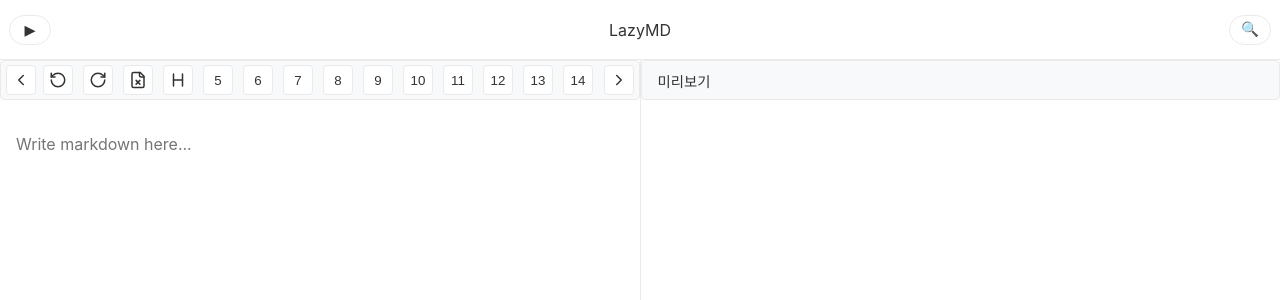
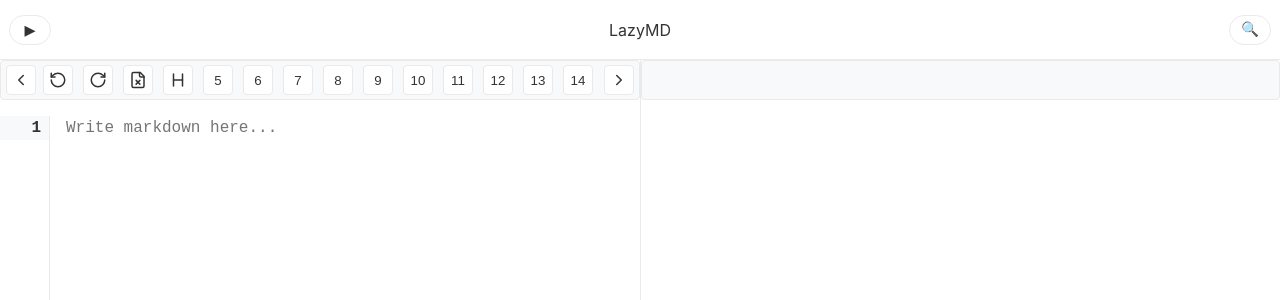
Before and after one commit to hyeongahah/lazymd, a Next.js app: page / in a window 1280 px wide. Shown: the top 300 px of the page. Built offline with nearby package versions, Linux system fonts and the light colour scheme.

Commit message:
줄번호 자동 생성

```diff
--- a/src/components/MarkdownEditor/index.tsx
+++ b/src/components/MarkdownEditor/index.tsx
@@ -1,6 +1,6 @@
 import { useMarkdown } from '@/hooks/useMarkdown';
 import { Toolbar } from '@/components/Toolbar/ToolbarButton';
-import { useRef, useEffect } from 'react';
+import { useRef, useEffect, useState } from 'react';
 import styles from './styles.module.css';
 import { useUndo } from '@/features/markdownSyntax/09simpleEdit/31undo';
 import { getCurrentLine } from '@/utils/editorUtils';
@@ -19,6 +19,7 @@
   const textareaRef = useRef<HTMLTextAreaElement>(null);
   const { undoManager } = useUndo();
   const isComposing = useRef(false);
+  const [currentLine, setCurrentLine] = useState(1);
 
   // 컴포넌트 마운트 시 저장된 내용 불러오기
   useEffect(() => {
@@ -91,9 +92,32 @@
   const handleCompositionStart = () => handleComposition(isComposing, true);
   const handleCompositionEnd = () => handleComposition(isComposing, false);
 
+  // 커서 위치 변경 감지 핸들러 추가
+  const handleCursorChange = (e: React.SyntheticEvent<HTMLTextAreaElement>) => {
+    const textarea = e.currentTarget;
+    const cursorPosition = textarea.selectionStart;
+    const textBeforeCursor = textarea.value.substring(0, cursorPosition);
+    const currentLineNumber = textBeforeCursor.split('\n').length;
+    setCurrentLine(currentLineNumber);
+  };
+
   return (
     <div className={styles.editorContainer}>
       <Toolbar undoManager={undoManager} textareaRef={textareaRef} />
+      <div className={styles.editorContent}>
+        <div className={styles.lineNumbers}>
+          {markdownText.split('\n').map((_, index) => (
+            <div
+              key={index}
+              className={`${styles.lineNumber} ${
+                currentLine === index + 1 ? styles.active : ''
+              }`}
+            >
+              {index + 1}
+            </div>
+          ))}
+        </div>
+        <div className={styles.editorWrapper}>
           <textarea
             ref={textareaRef}
             className={styles.editor}
@@ -104,7 +128,12 @@
             onCompositionEnd={handleCompositionEnd}
             placeholder='Write markdown here...'
             spellCheck={false}
+            onSelect={handleCursorChange} // 커서 변경 감지
+            onClick={handleCursorChange} // 클릭으로 인한 커서 변경 감지
+            onKeyUp={handleCursorChange} // 키보드로 인한 커서 변경 감지
           />
+        </div>
+      </div>
     </div>
   );
 }
--- a/src/components/MarkdownEditor/styles.module.css
+++ b/src/components/MarkdownEditor/styles.module.css
@@ -5,16 +5,55 @@
   background-color: var(--background-color);
 }
 
+.editorContent {
+  flex: 1;
+  display: flex;
+  overflow: hidden;
+}
+
+.lineNumbers {
+  flex: 0 0 50px;
+  background-color: var(--background-secondary);
+  padding: 0;
+  border-right: 1px solid var(--border-color);
+  overflow-y: auto;
+}
+
+.lineNumber {
+  text-align: right;
+  height: 1.5rem;
+  padding: 0 0.5rem;
+  color: var(--text-secondary);
+  font-family: monospace;
+  font-size: 1rem;
+  line-height: 1.5rem;
+  display: flex;
+  align-items: center;
+  justify-content: flex-end;
+  transition: background-color 0.2s;
+}
+
+.lineNumber.active {
+  background-color: var(--menu-background);
+  color: var(--text-color);
+  font-weight: bold;
+}
+
+.editorWrapper {
+  flex: 1;
+  overflow: hidden;
+}
+
 .editor {
-  flex: 1;
   width: 100%;
-  padding: var(--editor-padding);
+  height: 100%;
+  padding: 0 1rem;
   border: none;
   resize: none;
   outline: none;
-  font-family: var(--editor-font-family);
-  font-size: var(--editor-font-size);
-  line-height: var(--editor-line-height);
+  font-family: monospace;
+  font-size: 1rem;
+  line-height: 1.5rem;
   background-color: var(--background-color);
   color: var(--text-color);
   scrollbar-width: thin;
--- a/src/components/MarkdownPreview/index.tsx
+++ b/src/components/MarkdownPreview/index.tsx
@@ -1,3 +1,4 @@
+import React from 'react';
 import { useMarkdown } from '@/hooks/useMarkdown';
 import { useEffect, useState } from 'react';
 import { useScrollSync } from '@/hooks/useScrollSync';
@@ -25,13 +26,17 @@
   return (
     <div className={styles.previewContainer}>
       <div className={styles.previewToolbar}>
-        <span>미리보기</span>
+        <div className={styles.toolbarContent}>{/* 툴바 내용 */}</div>
       </div>
-      <div
-        ref={previewRef}
-        className={styles.preview}
-        dangerouslySetInnerHTML={{ __html: html }}
-      />
+      <div className={styles.previewContent}>
+        <div className={styles.previewWrapper}>
+          <div
+            ref={previewRef}
+            className={styles.preview}
+            dangerouslySetInnerHTML={{ __html: html }}
+          />
+        </div>
+      </div>
     </div>
   );
 }
--- a/src/components/MarkdownPreview/styles.module.css
+++ b/src/components/MarkdownPreview/styles.module.css
@@ -19,13 +19,23 @@
   font-size: 0.9rem;
 }
 
+.previewContent {
+  flex: 1;
+  display: flex;
+  overflow: hidden;
+}
+
+.previewWrapper {
+  flex: 1;
+  overflow: hidden;
+}
+
 .preview {
-  flex: 1;
-  padding: var(--editor-padding);
+  padding: 0 1rem;
   color: var(--text-color);
-  font-family: var(--editor-font-family);
-  font-size: var(--editor-font-size);
-  line-height: var(--editor-line-height);
+  font-family: monospace;
+  font-size: 1rem;
+  line-height: 1.5rem;
   overflow: auto;
   scrollbar-width: thin;
   scrollbar-color: var(--scrollbar-thumb) var(--scrollbar-track);
@@ -70,8 +80,8 @@
 /* 기본 텍스트 스타일 */
 .preview p {
   margin: 0;
-  font-size: var(--editor-font-size);
-  line-height: var(--editor-line-height);
+  min-height: 1.5rem;
+  line-height: 1.5rem;
 }
 
 /* 제목 스타일 */
@@ -86,13 +96,19 @@
 }
 
 .preview h1 {
-  font-size: calc(var(--editor-font-size) * 2);
+  font-size: 2rem;
+  line-height: 2.5rem;
+  min-height: 2.5rem;
 }
 .preview h2 {
-  font-size: calc(var(--editor-font-size) * 1.5);
+  font-size: 1.5rem;
+  line-height: 2rem;
+  min-height: 2rem;
 }
 .preview h3 {
-  font-size: calc(var(--editor-font-size) * 1.25);
+  font-size: 1.25rem;
+  line-height: 1.75rem;
+  min-height: 1.75rem;
 }
 .preview h4 {
   font-size: calc(var(--editor-font-size) * 1.1);
@@ -122,15 +138,11 @@
 .preview ol {
   margin: 0;
   padding-left: 1.5em;
-  font-size: var(--editor-font-size);
-  line-height: var(--editor-line-height);
 }
 
 .preview li {
-  margin: 0;
-  padding: 0;
-  font-size: var(--editor-font-size);
-  line-height: var(--editor-line-height);
+  min-height: 1.5rem;
+  line-height: 1.5rem;
 }
 
 /* 중첩된 리스트 스타일 */
```
Lines whose indentation alone changed are shown as unchanged.
